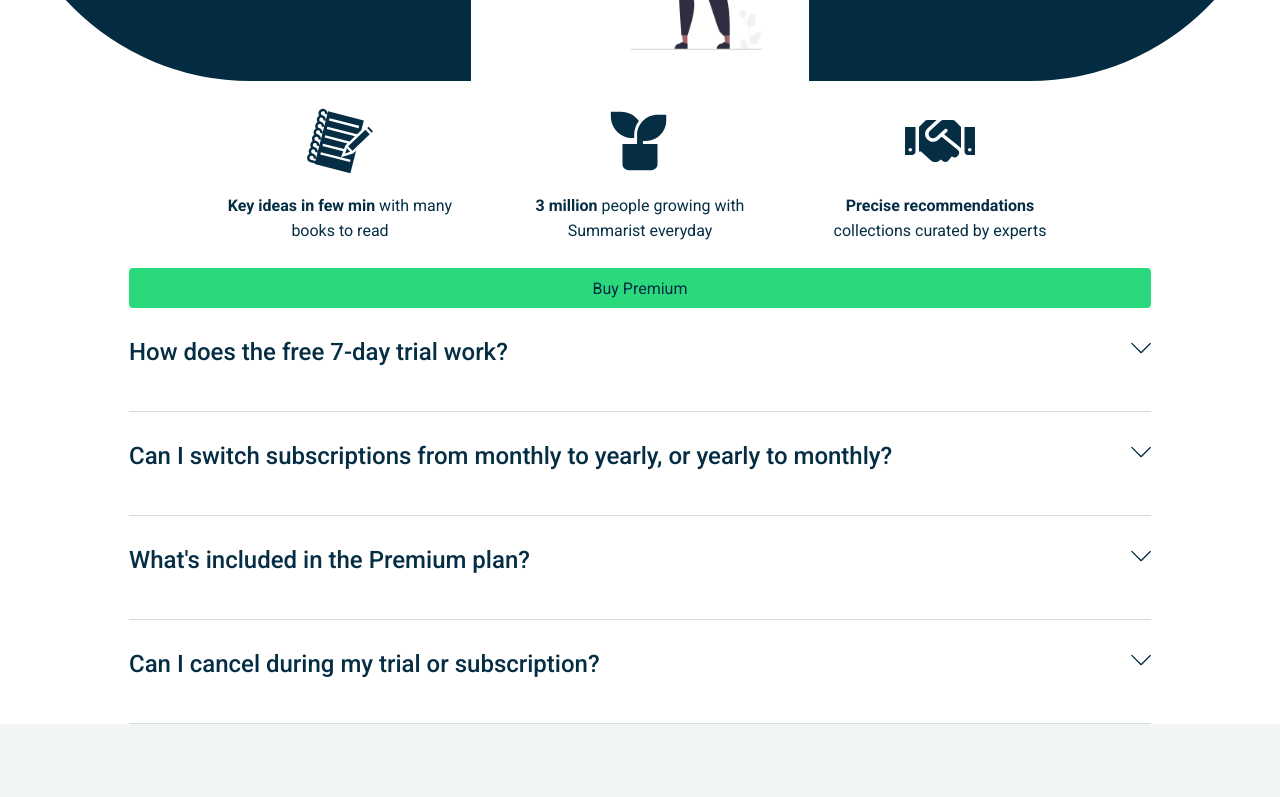
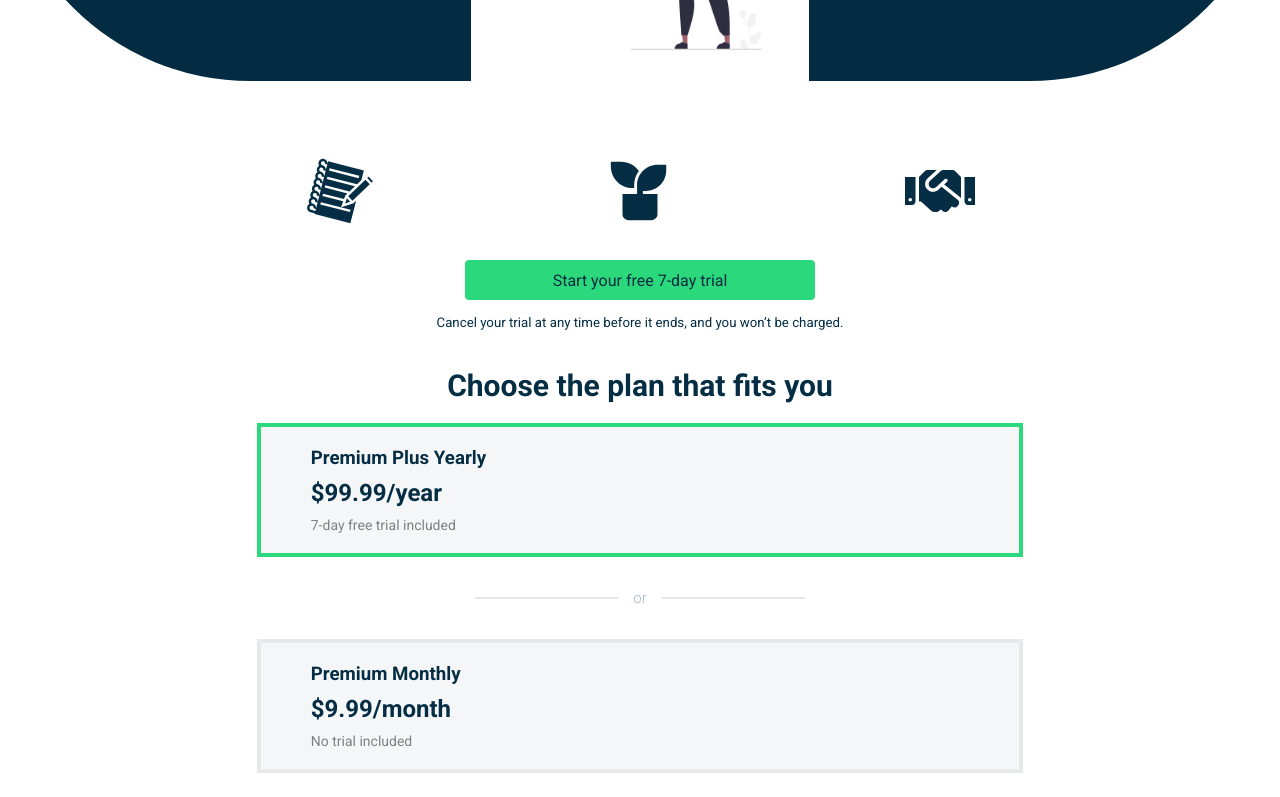
Before and after one commit to osezuaikekhua/summarist-app, a React (Create React App) app: page /choose-plan in a window 1280 px wide. Shown: the part 440-1237 px from the top of the page. Built offline with nearby package versions, Linux system fonts and the light colour scheme.

Commit message:
Finished making Payment Options

```diff
--- a/src/App.css
+++ b/src/App.css
@@ -589,6 +589,8 @@ button:disabled {
   margin-bottom: 25px;
 }
 
+
+
 .signUp__link{
   width: 100%;
   background-color: rgba(178, 178, 178, 0.152);
@@ -629,7 +631,6 @@ button:disabled {
   font-size: 16px;
   transition: background-color 200ms;
   min-width: 180px;
-  margin-bottom: 25px;
 }
 
 .guest-icon{
@@ -1160,7 +1161,7 @@ overflow: hidden;
   color: #052e45;
   padding: 10px 15px;
   font-size: 16px;
-  border-radius: 10px;
+  border-radius: 5px;
   margin-top: 10px;
 }
 
@@ -1360,11 +1361,51 @@ overflow: hidden;
   color: #052e45;
 }
 
+
+.Plan__Container__Landing{
+  width: 100%;
+  background-color: #032b41;
+  border-radius: 0 0 250px 250px;
+  color: white;
+
+}
+
+
+.Plan__Container__Landing--container{
+  display: flex;
+  flex-direction: column;
+  align-items: center;
+  text-align: center;
+}
+
+.Plan__Container__Landing--container h1{
+  font-size: 48px;
+}
+
+.Plan__Container__Landing--title{
+  width: 85%;
+  margin-bottom: 25px;
+  margin-top: 50px;
+}
+
+.Plan__Container__Landing--container h5{
+  font-size: 20px;
+  font-weight: 400;
+  margin-bottom: 25px;
+
+}
+
+.Plan__Container__Landing--container img{
+  width: 33%;
+  border-radius: 50% 50% 0 0;
+}
+
+
 .Plan__Container__Options{
   width: 100%;
   display: flex;
   justify-content: center;
-
+  margin: 50px 0;
 }
 
 .Plan__Container__Options i{
@@ -1429,43 +1470,104 @@ overflow: hidden;
   font-weight: 100;
 }
 
-.Plan__Container__Landing{
-  width: 100%;
-  background-color: #032b41;
-  border-radius: 0 0 250px 250px;
-  color: white;
-
-}
-
-
-.Plan__Container__Landing--container{
-  display: flex;
+
+
+.Plan__Container__Payment{
+  display: flex;
+  align-items: center;
   flex-direction: column;
-  align-items: center;
-  text-align: center;
-}
-
-.Plan__Container__Landing--container h1{
-  font-size: 48px;
-}
-
-.Plan__Container__Landing--title{
-  width: 85%;
-  margin-bottom: 25px;
-  margin-top: 50px;
-}
-
-.Plan__Container__Landing--container h5{
-  font-size: 20px;
+  width: 100%;
+}
+
+.Plan__Container__Payment section{
+  display: flex;
+  flex-direction: column;
+  align-items: center;
+  width: 75%;
+}
+
+.Plan__Container__Payment h1{
+  font-size: 30px;
+  margin-bottom: 20px;
+}
+
+.Plan__Container__Payment--option{
+  width: 100%;
+  border: 4px solid #8b8c8c21;
+  background-color: #052e450a;
+  padding: 20px 0 20px 50px;
+}
+
+.Plan__Container__Payment--option h3{
+  margin-bottom: 10px;
+}
+.Plan__Container__Payment--option h4{
+  font-size: 14px;
   font-weight: 400;
-  margin-bottom: 25px;
-
-}
-
-.Plan__Container__Landing--container img{
-  width: 33%;
-  border-radius: 50% 50% 0 0;
-}
+  color: grey;
+}
+.Plan__Container__Payment--option h2{
+  margin-bottom: 10px;
+}
+
+
+.Plan__Container__Payment--button{
+  position: sticky;
+  bottom: 0;
+  width: 100%;
+  padding: 30px 0;
+  background-color: white;
+}
+
+.Plan__Container__Payment--button__container{
+  display: flex;
+  align-items: center;
+  justify-content: center;
+  flex-direction: column;
+}
+
+.Plan__Container__Payment--button__container button{
+  background-color: #2bd97c;
+  color: #032b41;
+  width: 350px;
+  height: 40px;
+  border-radius: 4px;
+  font-size: 16px;
+  transition: background-color 200ms;
+  display: flex;
+  align-items: center;
+  justify-content: center;
+  min-width: 180px;
+  margin-bottom: 15px;
+}
+.Plan__Container__Payment--button__container h5{
+  font-weight: 400;
+}
+
+.payment--active{
+  border: 4px solid #2bd97c;
+}
+
+
+#or{
+  width: 75%;
+  display: flex;
+  justify-content: center;
+  align-items: center;
+  color: #052e4559;
+  margin: 25px 0;
+}
+#or h5{
+  font-size: 15px;
+  font-weight: 300;
+}
+#or div{
+  width: 25%;
+  height: 2px;
+  border-bottom: 2px solid #052e451a;
+  margin: 15px;
+}
+
 
 
 
--- a/src/App.jsx
+++ b/src/App.jsx
@@ -14,6 +14,7 @@ import Settings from './pages/Settings';
 import Modual from './componets/Modules/Modual';
 import BookSummary from './pages/BookSummary';
 import ChoosePlan from './pages/ChoosePlan';
+import Purchase from './pages/Purchase';
 
 import logo from './images/logo.png'
 
@@ -27,7 +28,7 @@ export const Context = createContext();
 function App() {
 
 
-
+  //Global Variables
   const[loginState, setLoginState] = useState(false)
   const[accountInformation, setAccountInformation] = useState(" ")
   const[showModal, setShowModal] = useState(false)
@@ -61,6 +62,7 @@ function App() {
         <Routes>
           <Route index element={ <Home showModule={showModule} /> }/>
           <Route path='/choose-plan' element={ <ChoosePlan/> } />
+          <Route path='/purchase' element={ <Purchase/> } />
         </Routes>
 
 
--- a/src/componets/Modules/Modual UI/LogIn.jsx
+++ b/src/componets/Modules/Modual UI/LogIn.jsx
@@ -56,8 +56,13 @@ function LogIn({showSignIn, resetPass}) {
             <h2>Log in to Summarist</h2>
             <h4 style={{color: '#c71111', fontWeight:'400'}}>{error}</h4>
             <br />
-           <button className='module__login__guest'> <Link to={"/for-you"}> <div className='guest-icon'><GiCharacter /></div> Login as a Guest</Link></button>
-            <button className='module__login__google'> <div className='google-icon'><FcGoogle /></div> Login with Google</button>
+            <button className='module__login__guest'> <Link to={"/for-you"}> <div className='guest-icon'><GiCharacter /></div> Login as a Guest</Link></button>
+            {/*<button className='module__login__google'> <div className='google-icon'><FcGoogle /></div> Login with Google</button>*/}
+              <div id='or'>
+                <div></div>
+                <h5>or</h5>
+                <div></div>
+              </div>
             <form onSubmit={(e)=>handleSubmit(e)}>
               <input type="text" placeholder='Email Address' name='email' />
               <input type="text" placeholder='Password' name='password'/>
--- a/src/componets/Modules/Modual UI/SignIn.jsx
+++ b/src/componets/Modules/Modual UI/SignIn.jsx
@@ -51,7 +51,7 @@ function SignIn({showLogIn}) {
             <h2>Sign up to Summarist</h2>
             <h4 style={{color: '#c71111', fontWeight:'400'}}>{error}</h4>
             <br />
-            <button className='module__login__google'> <div className='google-icon'><FcGoogle /></div> Sign up with Google</button>
+            {/*<button className='module__login__google'> <div className='google-icon'><FcGoogle /></div> Sign up with Google</button>*/}
 
             <form onSubmit={(e)=>handleSubmit(e)}>
               <input type="text" placeholder='Email Address' name='email' />
--- a/src/pages/ChoosePlan.jsx
+++ b/src/pages/ChoosePlan.jsx
@@ -1,30 +1,60 @@
-import React, { useState } from 'react'
+import React, { useEffect, useState } from 'react'
+import { Link, useNavigate } from 'react-router-dom';
+
 import Footer from '../componets/home/Footer'
+import pricing from "../images/pricing-top.png"
+
 import { GiNotebook } from "react-icons/gi";
 import { RiPlantFill } from "react-icons/ri";
 import { FaHandshake } from "react-icons/fa";
 import { SlArrowDown, SlArrowUp } from "react-icons/sl";
-import pricing from "../images/pricing-top.png"
-
 
 
 
 function ChoosePlan() {
 
   const [selected, setSelected] = useState(null)
+  const [premiumBtn, setPremiumBtn] = useState("Start your free 7-day trial")
+  const [premiumBtnDescription, setPremiumBtnDescription] = useState("Cancel your trial at any time before it ends, and you won’t be charged.")
+
+  const location = useNavigate()
 
   const toggle = (i) => {
     if (selected == i){
       return setSelected(null)
     }
-
     setSelected(i)
   }
 
 
-  const upgradeToPremium = async () => {
-    console.log("upgrade to premium")
+  function PaymentOption () {
+    const option = document.querySelectorAll(".Plan__Container__Payment--option")
+
+    option.forEach( tab =>{
+      tab.addEventListener('click', () => {
+        document.querySelector('.payment--active')?.classList.remove('payment--active')
+        tab.classList.add('payment--active')
+
+        if(tab.id === "MTM"){
+          setPremiumBtn("Start your first month")
+          setPremiumBtnDescription("30-day money back guarantee, no questions asked.")
+        }else{
+          setPremiumBtn("Start your free 7-day trial")
+          setPremiumBtnDescription("Cancel your trial at any time before it ends, and you won’t be charged.")
+        }
+      })
+    })
   }
+
+  const navigateToPurchase = () => {
+    location('/purchase')
+  }
+
+
+
+  useEffect(() => {
+    PaymentOption ()
+  })
 
   return (
     <>
@@ -61,9 +91,40 @@ function ChoosePlan() {
               </div>
           </section>
 
-          <section>
-            <div className='btn' onClick={upgradeToPremium}> Buy Premium </div>
+          <section className='Plan__Container__Payment'>
+            <section>
+
+              <h1>Choose the plan that fits you</h1>
+
+              <div className='Plan__Container__Payment--option payment--active' id='Yearly' >
+                <h3>Premium Plus Yearly</h3>
+                <h2>$99.99/year</h2>
+                <h4>7-day free trial included</h4>
+              </div>
+
+              <div id='or'>
+                <div></div>
+                <h5>or</h5>
+                <div></div>
+              </div>
+
+              <div className='Plan__Container__Payment--option' id='MTM' >
+                <h3>Premium Monthly</h3>
+                <h2>$9.99/month</h2>
+                <h4>No trial included</h4>
+              </div>
+            </section>
+
           </section>
+
+          <div className='Plan__Container__Payment--button'>
+            <div className="row">
+              <div className='Plan__Container__Payment--button__container'>
+                  <button onClick={navigateToPurchase}> {premiumBtn} </button>
+                <h5> {premiumBtnDescription} </h5>
+              </div>
+            </div>
+          </div>
 
           <section className='Plan__Container__Questions'>
             {
--- /dev/null
+++ b/src/pages/Purchase.jsx
@@ -0,0 +1,9 @@
+import React from 'react'
+
+function Payment() {
+  return (
+    <div>Payment</div>
+  )
+}
+
+export default Payment
```
